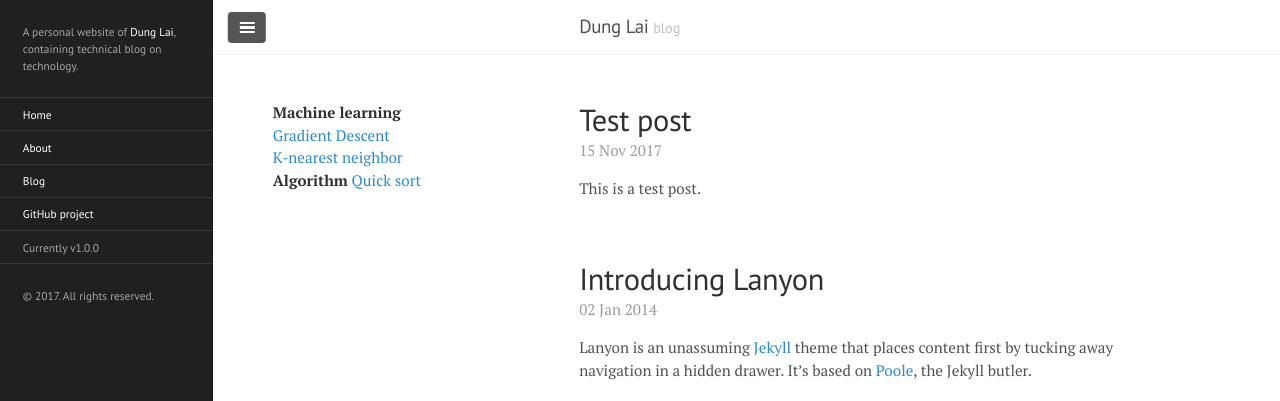
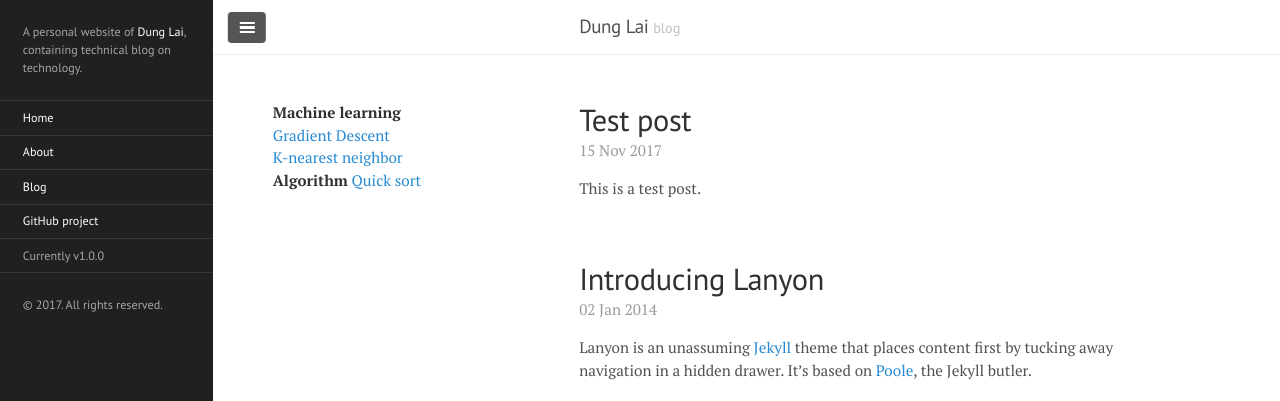
Before and after one commit to DungLai/dunglai.github.io, a Jekyll site: the page built from index.html, in a window 1280 px wide. Shown: the top 401 px of the page. Built offline with Jekyll 4.4.1, drawn with Linux system fonts in a browser that asks for light colours; the list of posts is cut into pages by our own code.

Commit message:
change side bar size

```diff
--- a/public/css/lanyon.css
+++ b/public/css/lanyon.css
@@ -150,7 +150,7 @@ h1, h2, h3, h4, h5, h6 {
   visibility: hidden;
   overflow-y: auto;
   font-family: "PT Sans", Helvetica, Arial, sans-serif;
-  font-size: .875rem; /* 15px */
+  font-size: .9rem/*.875rem*/; /* 15px */
   color: rgba(255,255,255,.6);
   background-color: #202020;
   -webkit-transition: all .3s ease-in-out;
@@ -158,7 +158,7 @@ h1, h2, h3, h4, h5, h6 {
 }
 @media (min-width: 30em) {
   .sidebar {
-    font-size: .75rem; /* 14px */
+    font-size: .8rem/*.75rem*/; /* 14px */
   }
 }
 
```
